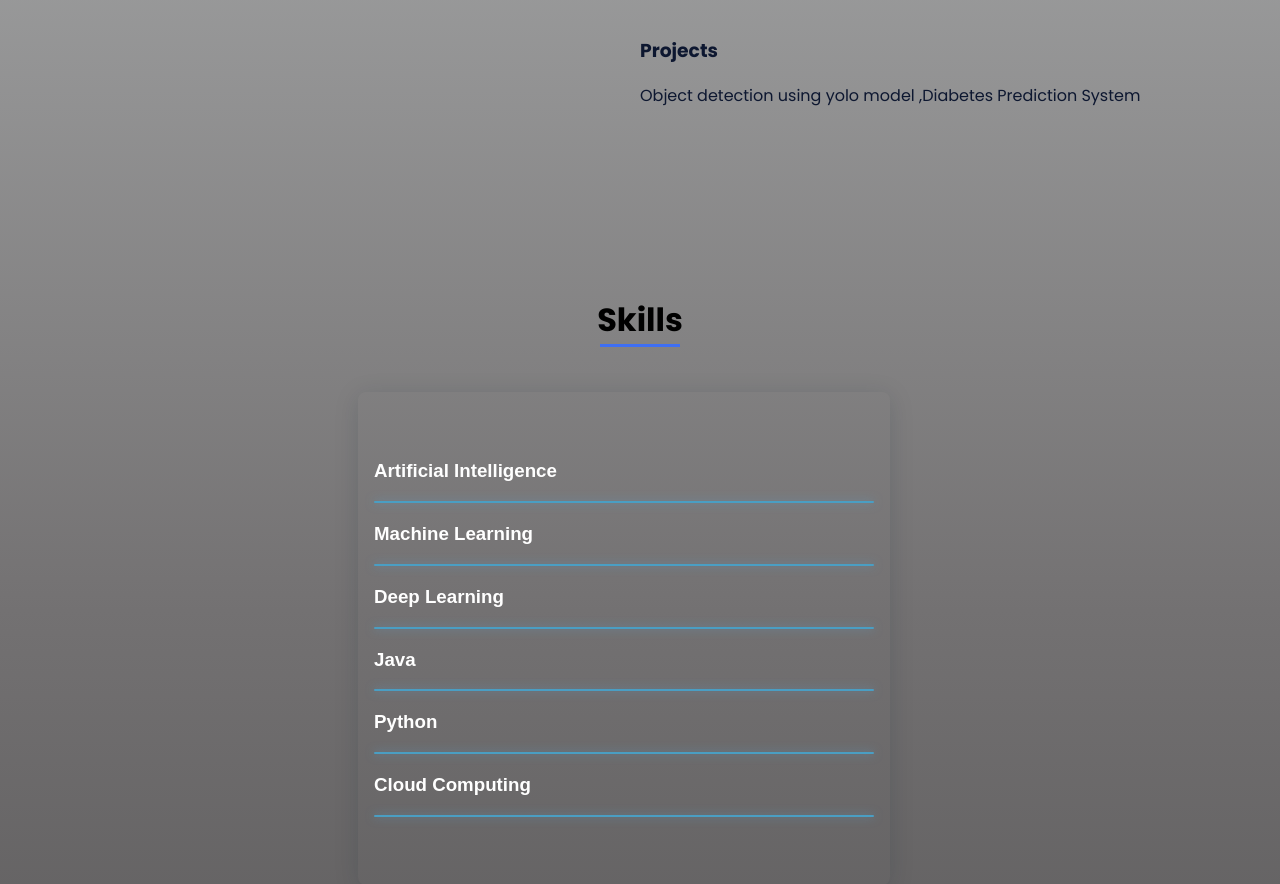
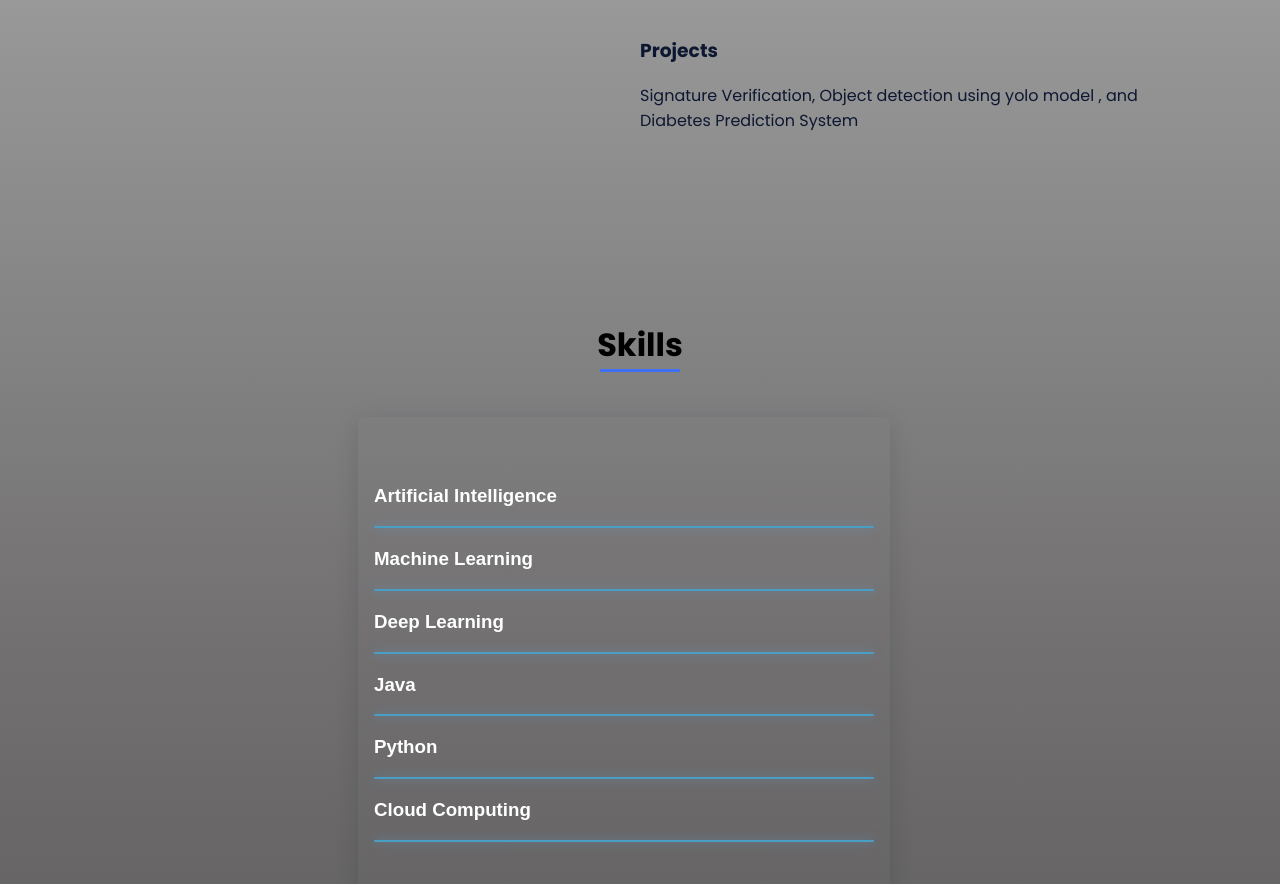
Before and after one commit to yashsaxena0/My-Portfolio, a plain HTML site: page index.html in a window 1280 px wide. Shown: the part 1152-2036 px from the top of the page. Drawn offline with nearby package versions, Linux system fonts and the light colour scheme.

Commit message:
Update index.html
f

```diff
--- a/index.html
+++ b/index.html
@@ -77,8 +77,8 @@
 I am looking for an entry-level position in a challenging and fast-paced environment where I can use my skills and knowledge to make a significant contribution. I am confident that I can be a valuable asset to your team.
                             </p></span> <br>
                         </p>
-                        <h3>Projects</h3><span>Object detection using yolo model
-,Diabetes Prediction System                        </span>
+                        <h3>Projects</h3><span>Signature Verification, Object detection using yolo model
+, and Diabetes Prediction System                        </span>
                     </div>
                 </div>
             </section>
```
